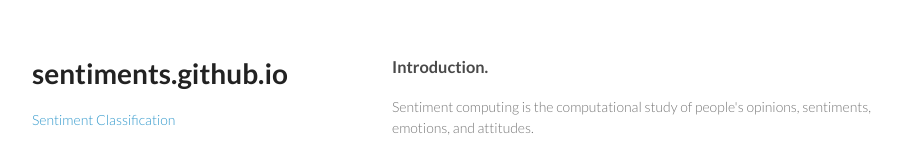
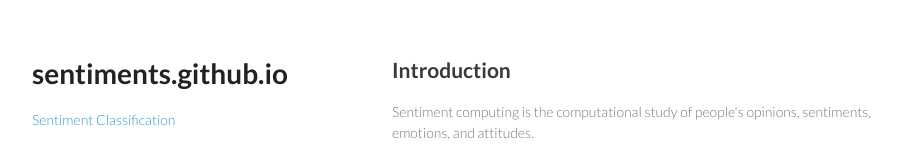
Before and after one commit to sentiments/sentiments.github.io, a plain HTML site: page index.html in a window 1280 px wide. Shown: the top 153 px of the page, without its empty margins (178-1080 px from the left). Drawn offline with Linux system fonts and the light colour scheme.

Commit message:
Update index.html

```diff
--- a/index.html
+++ b/index.html
@@ -30,8 +30,7 @@
 
       </header>
       <section>
-        <h3>
-<a id="welcome-to-github-pages" class="anchor" href="#welcome-to-github-pages" aria-hidden="true"><span class="octicon octicon-link"></span></a>Introduction.</h3>
+        <h2>Introduction</h2>
 
 <p>Sentiment computing is the computational study of people's opinions, sentiments, emotions, and attitudes.</p>
       </section>
```
